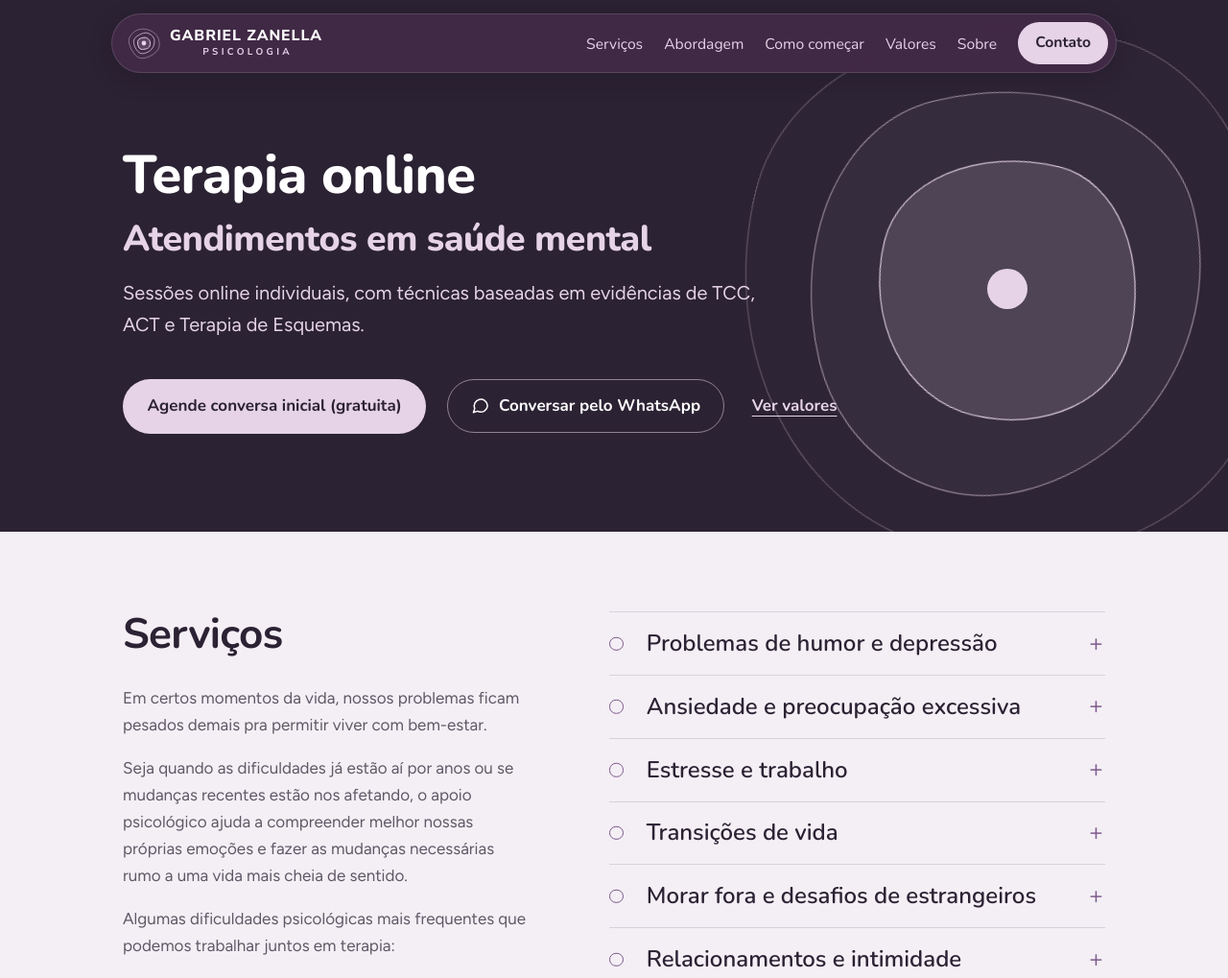
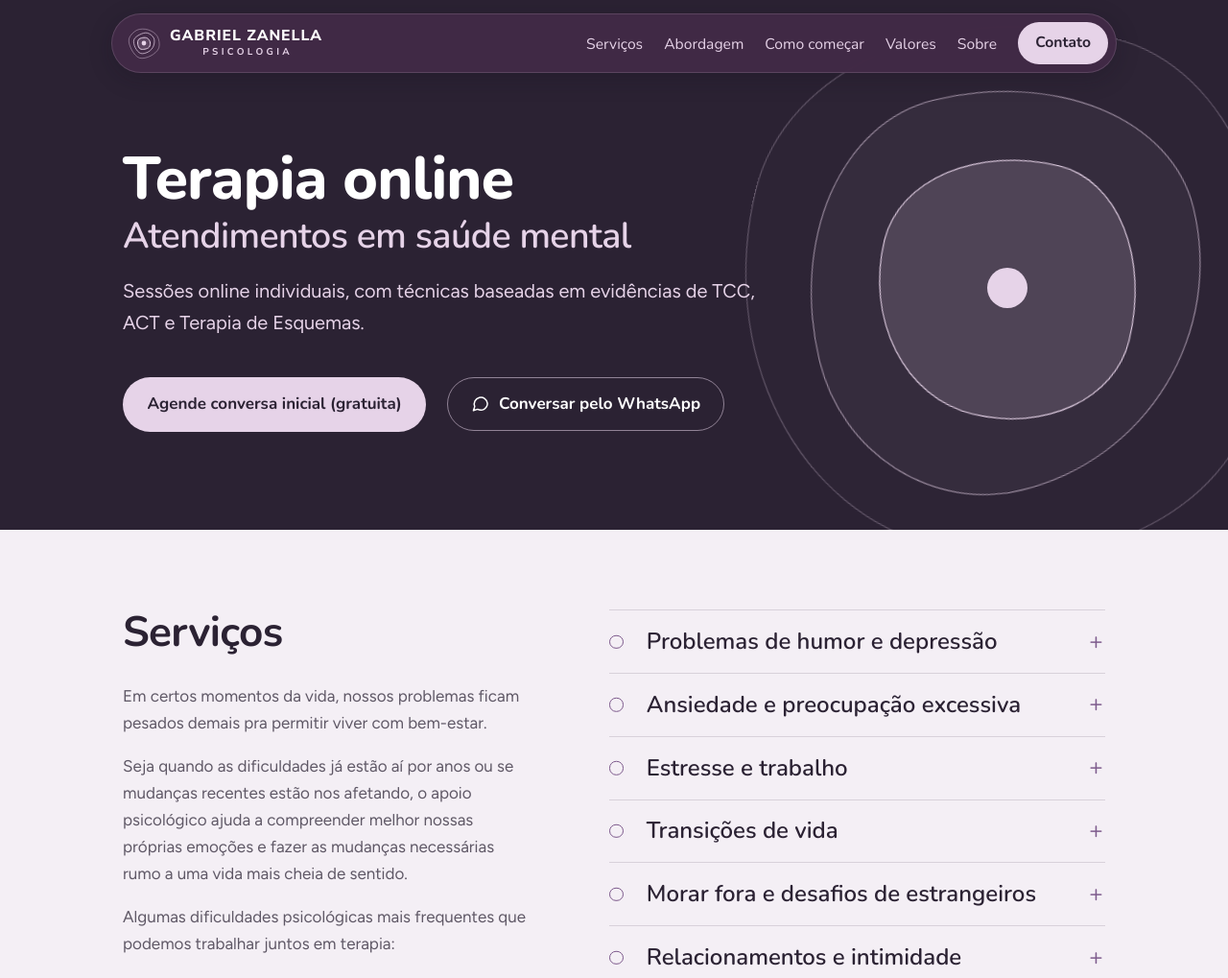
Before and after one commit to gabzanella/GabrielZanella, a plain HTML site: page index.html in a window 1280 px wide. Shown: the top 1019 px of the page at 96% size. Drawn offline with nearby package versions, Linux system fonts and the light colour scheme.

Commit message:
Match the hero to zanpsychology.com, remove "Ver valores"
Use the same headline structure and sizes as the international site,
and drop the "Ver valores" link from the hero.

Co-Authored-By: Claude Opus 5.5 <noreply@anthropic.com>
Claude-Session: https://claude.ai/code/session_01Rs266d4MXD3L4zqxAaLxSw

```diff
--- a/assets/css/zan.css
+++ b/assets/css/zan.css
@@ -540,9 +540,6 @@ nav a:hover { color: var(--white); text-decoration: underline; }
 }
 .brand:hover .brand-name { color: var(--lilac); }
 
-/* Longer Portuguese headline */
-.h1-lead { font-size: clamp(2rem, 5.6vw, 3.5rem); }
-
 /* WhatsApp button */
 .btn-wa {
   display: inline-flex;
@@ -573,7 +570,7 @@ nav a:hover { color: var(--white); text-decoration: underline; }
 .fee-panel .btn + .btn { margin-top: 10px; }
 
 @media (min-width: 641px) {
-  .hero-text { max-width: 820px; }
+  .hero-text { max-width: 720px; }
   .contact-m { display: flex; flex-wrap: wrap; justify-content: center; gap: 14px 16px; }
   .contact-m p { flex-basis: 100%; max-width: none; margin: 1.2em 0 0; color: var(--lilac); font-size: 0.98rem; }
   .contact-m .email { display: inline-block; margin-top: 6px; }
--- a/index.html
+++ b/index.html
@@ -42,11 +42,10 @@
 <header class="hero">
   <div class="wrap hero-body">
     <div class="hero-text">
-      <h1 style="font-size: 25px"><span class="h1-lead">Terapia online<br><span style="color: rgb(230, 211, 232); font-size: clamp(1.45rem, 3.4vw, 2.35rem); letter-spacing: -0.015em; text-wrap-mode: initial">Atendimentos em saúde mental</span></span></h1>
+      <h1><span class="h1-lead">Terapia online</span> <span class="h1-rest">Atendimentos em saúde mental</span></h1>
       <p class="lede"><span class="d-only">Sessões online individuais, com técnicas baseadas em evidências de TCC, ACT e Terapia de Esquemas.</span><span class="m-only">Sessões online individuais, baseadas em TCC, ACT e Terapia de Esquemas.</span></p>
       <div class="actions"><a class="btn btn-light" href="https://calendly.com/gabrielzanella/intake" target="_blank" rel="noopener">Agende conversa inicial (gratuita)</a>
         <a class="btn btn-wa d-only" href="https://wa.me/5551994237945?text=Ol%C3%A1%2C%20Gabriel!%20Gostaria%20de%20saber%20mais%20sobre%20as%20sess%C3%B5es." target="_blank" rel="noopener"><svg viewBox="0 0 24 24" fill="none" stroke="currentColor" stroke-width="1.8" stroke-linecap="round" stroke-linejoin="round" aria-hidden="true"><path d="M21 11.5a8.5 8.5 0 0 1-12.6 7.4L3 20.5l1.7-5A8.5 8.5 0 1 1 21 11.5z"></path></svg>Conversar pelo WhatsApp</a>
-        <a class="btn btn-ghost" href="#fees">Ver valores</a>
       </div>
     </div>
   </div>
```
